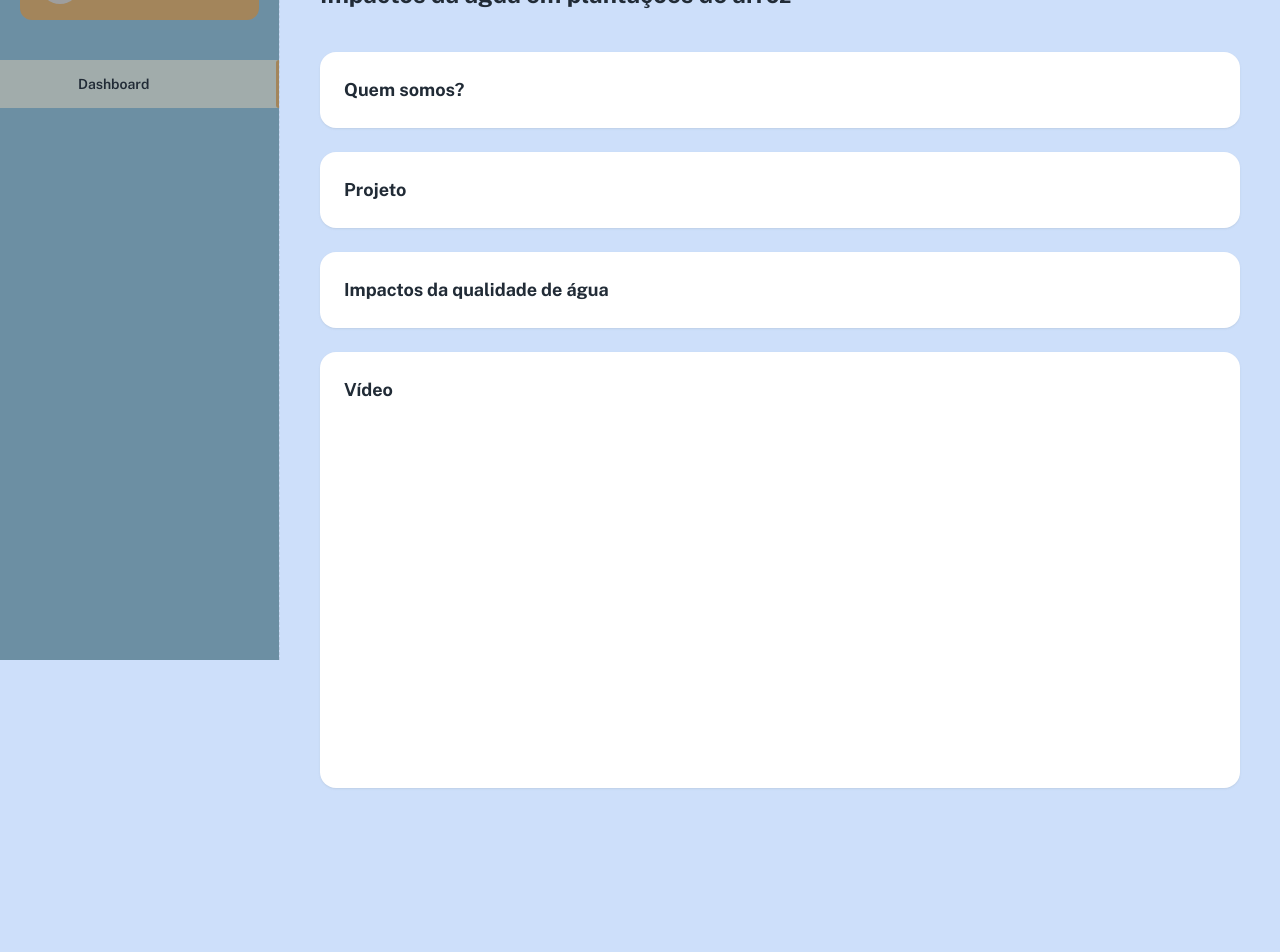
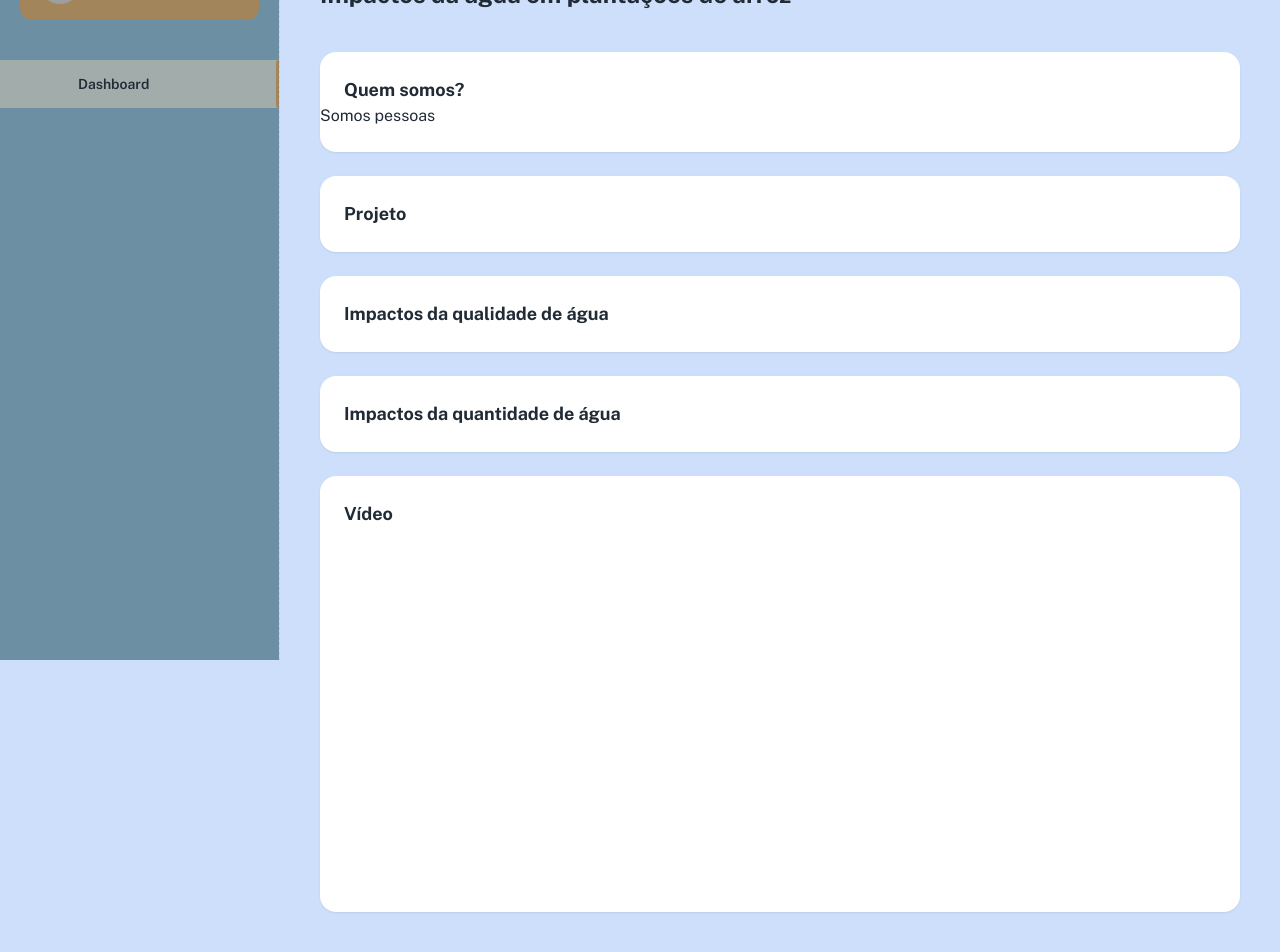
Before and after one commit to augustospru/projeto-integrador, a React (Create React App) app in the folder material-kit-react-main/: page /dashboard in a window 1280 px wide. Shown: the part 140-1092 px from the top of the page. Before the commit the page ends 1008 px from the top, so only its background shows below. Built offline with nearby package versions, Linux system fonts and the light colour scheme; grey boxes are pictures that could not be loaded; some icons are missing; a web font is replaced by a local one.

Commit message:
add div quantidade

```diff
--- a/material-kit-react-main/src/pages/DashboardApp.js
+++ b/material-kit-react-main/src/pages/DashboardApp.js
@@ -18,6 +18,7 @@ export default function DashboardApp() {
           <Grid item xs={12}>
             <Card sx={{ paddingBottom: 3 }}>
               <CardHeader title="Quem somos?" />
+              Somos pessoas
             </Card>
           </Grid>
 
@@ -35,6 +36,12 @@ export default function DashboardApp() {
 
           <Grid item xs={12}>
             <Card sx={{ paddingBottom: 3 }}>
+              <CardHeader title="Impactos da quantidade de água" />
+            </Card>
+          </Grid>
+
+          <Grid item xs={12}>
+            <Card sx={{ paddingBottom: 3 }}>
               <CardHeader title="Vídeo" />
               <Grid textAlign="-webkit-center">
                 <ReactPlayer url="https://www.youtube.com/watch?v=ZaYvwn9nBD4" />
```
